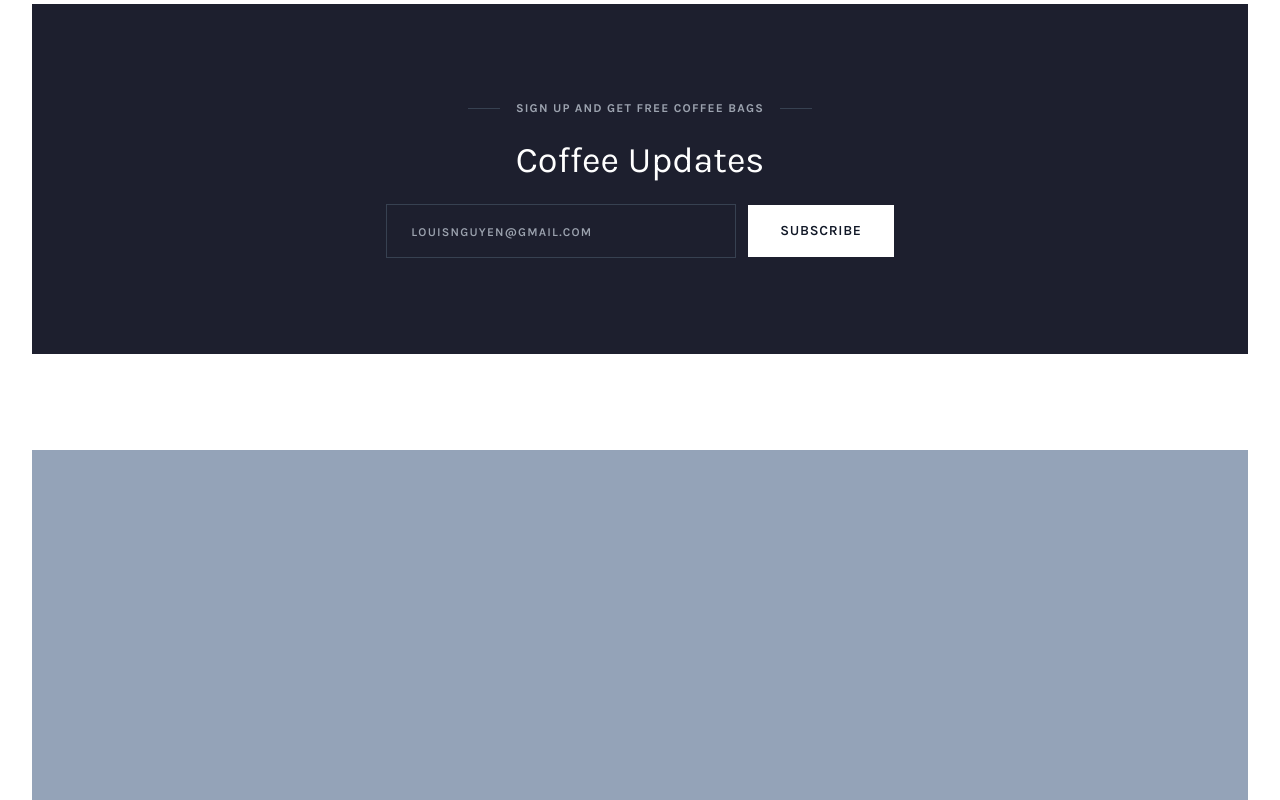
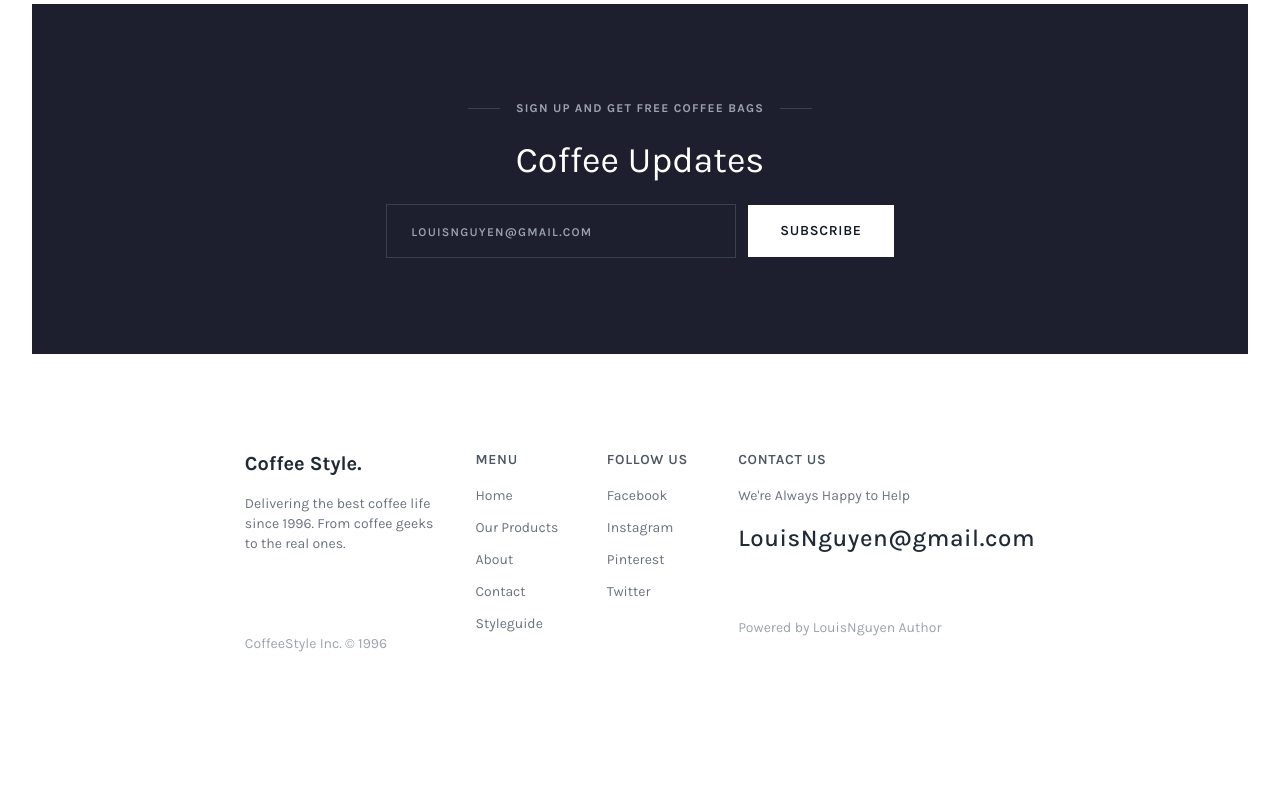
Before and after one commit to JavaDevWeb/Tailwindcss-coffee-style, a website: page public/index.html in a window 1280 px wide. Shown: the part 5570-6370 px from the top of the page. After the commit the page ends 6320 px from the top, so only its background shows below. Drawn offline with Linux system fonts and the light colour scheme.

Commit message:
add footer

```diff
--- a/public/index.html
+++ b/public/index.html
@@ -440,8 +440,40 @@
             <!-- Begin: Main -->
 
             <!-- Begin: Footer -->
-            <footer class="h-[350px] bg-slate-400">
+            <footer class="w-[95%] xl:w-[65%] mx-auto pb-24 text-gray-500 text-sm">
+                <div class="flex flex-col md:flex-row text-center md:text-left gap-12 md:gap-8">
+                    <div class="basis-1/3">
+                        <div class="font-bold text-xl mb-4 text-gray-800">Coffee Style.</div>
+                        <div class="mb-8 md:mb-20">Delivering the best coffee life since 1996. From coffee geeks to the real ones.</div>
+                        <div class="text-gray-400 hover:text-coffee-400">CoffeeStyle Inc. © 1996</div>
 
+                    </div>
+                    <div class="basis-1/6">
+                        <div class="uppercase font-semibold tracking-wider text-gray-600 mb-4">MENU</div>
+                        <div class="flex flex-col gap-3">
+                            <div class=""><a href="" class="hover:text-coffee-400">Home</a></div>
+                            <div class=""><a href="" class="hover:text-coffee-400">Our Products</a></div>
+                            <div class=""><a href="" class="hover:text-coffee-400">About</a></div>
+                            <div class=""><a href="" class="hover:text-coffee-400">Contact</a></div>
+                            <div class=""><a href="" class="hover:text-coffee-400">Styleguide</a></div>
+                        </div>
+                    </div>
+                    <div class="basis-1/6">
+                        <div class="uppercase font-semibold tracking-wider text-gray-600 mb-8 md:mb-4">FOLLOW US</div>
+                        <div class="flex flex-col gap-3">
+                            <div class=""><a href="" class="hover:text-coffee-400">Facebook</a></div>
+                            <div class=""><a href="" class="hover:text-coffee-400">Instagram</a></div>
+                            <div class=""><a href="" class="hover:text-coffee-400">Pinterest</a></div>
+                            <div class=""><a href="" class="hover:text-coffee-400">Twitter</a></div>
+                        </div>
+                    </div>
+                    <div class="basis-1/3">
+                        <div class="uppercase font-semibold tracking-wider text-gray-600 mb-4">CONTACT US</div>
+                        <div class="mb-4">We&apos;re Always Happy to Help</div>
+                        <div class="mb-16 text-gray-800 text-2xl font-medium tracking-wide"><a href="" class="hover:text-coffee-400">LouisNguyen@gmail.com</a></div>
+                        <div class=""><a href="" class="text-gray-400 hover:text-coffee-400">Powered by LouisNguyen Author</a></div>
+                    </div>
+                </div>
             </footer>
             <!-- Begin: Footer -->
         </div>
```
Also changed, not shown: public/output.css.
